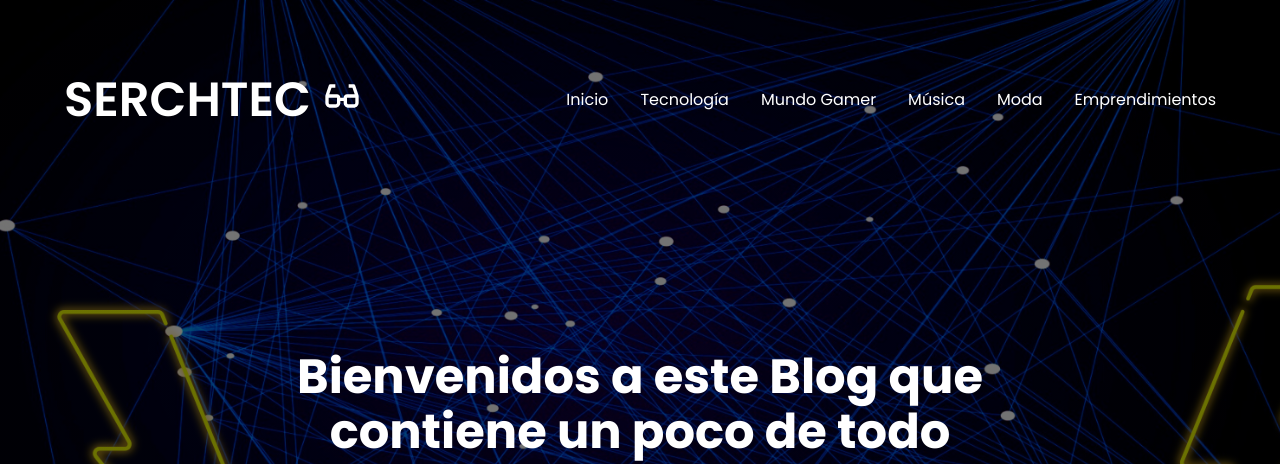
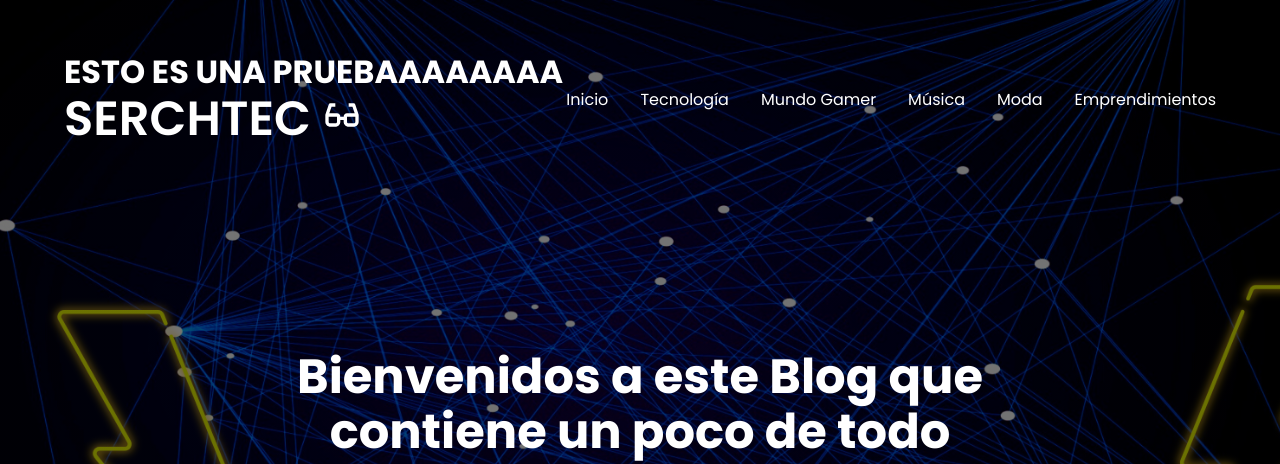
Before and after one commit to sergioandresco/SERCHTEC-GITHUB, a PHP site: page /Index.php in a window 1280 px wide. Shown: the top 464 px of the page. Run offline with PHP 8.4, Linux system fonts and the light colour scheme.

Commit message:
Commit Prueba Sergio

```diff
--- a/Index.php
+++ b/Index.php
@@ -16,6 +16,7 @@
     <header class="hero">
         <nav class="nav container">
             <div class="nav__logo">
+                <h1>ESTO ES UNA PRUEBAAAAAAAA</h1>
                 <h2 class="nav__title">SERCHTEC
                     <img src="./images/glasses.svg" class="icon__logo">
 
```
